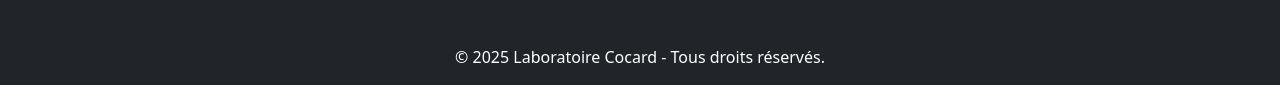
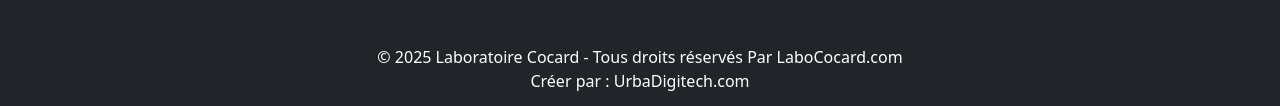
Before and after one commit to Youssef-Elouasbi/Laboratoire-Cocard, a plain HTML site: page index.html in a window 1280 px wide. Shown: the part 3652-3758 px from the top of the page. Before the commit the page ends 3737 px from the top, so only its background shows below. Drawn offline with nearby package versions, Linux system fonts and the light colour scheme.

Commit message:
changes in footer

```diff
--- a/index.html
+++ b/index.html
@@ -264,7 +264,8 @@
             </div>
         </div>
         <footer class=" text-white text-center py-3">
-            &copy; 2025 Laboratoire Cocard - Tous droits réservés.
+            &copy; 2025 Laboratoire Cocard - Tous droits réservés Par LaboCocard.com <br>
+            Créer par : UrbaDigitech.com
         </footer>
     </div>
 
```
